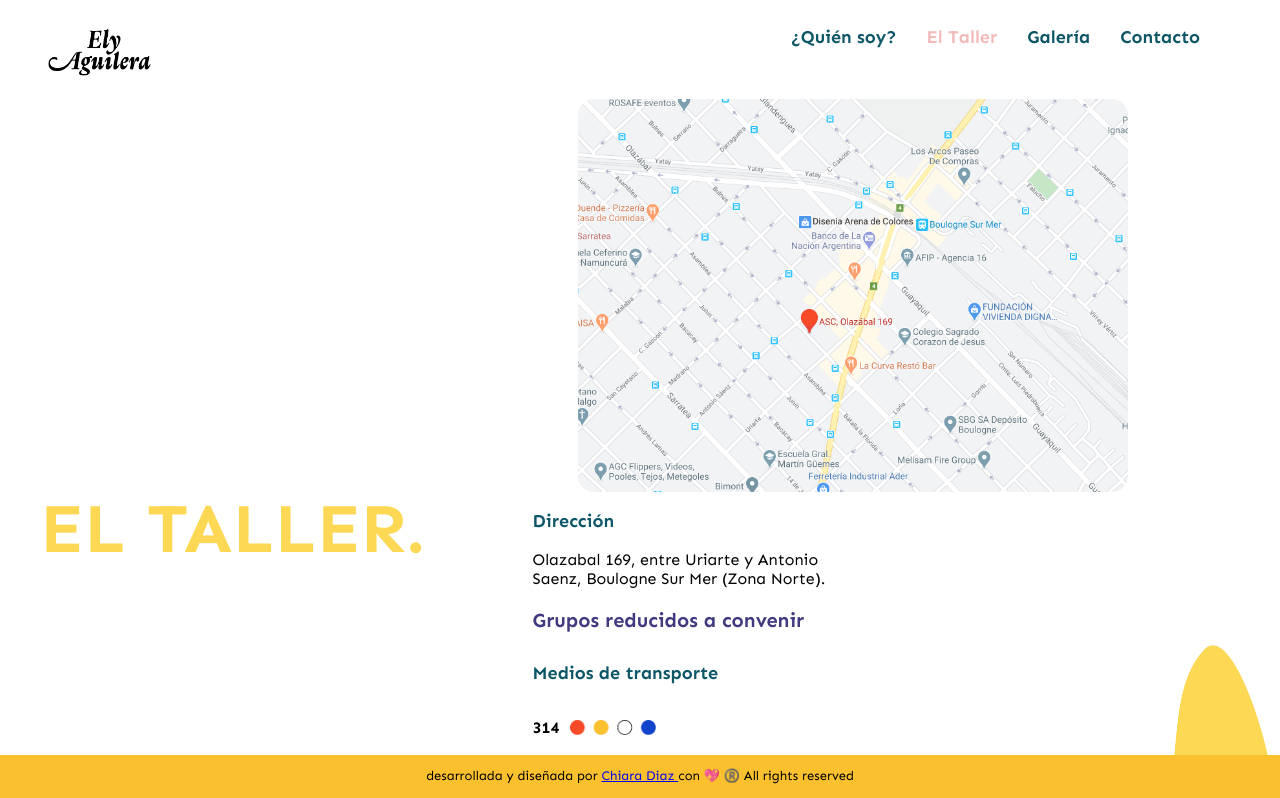
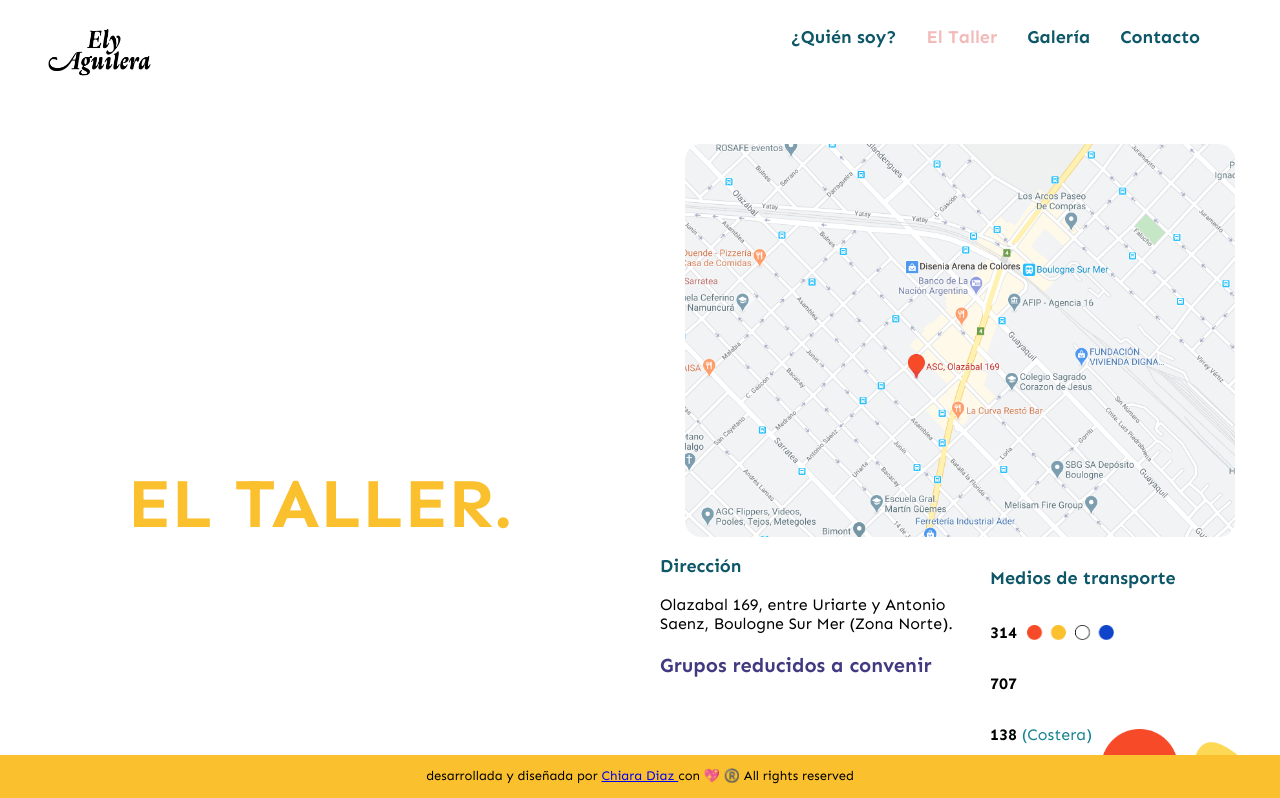
Before and after one commit to chiaradiaz1991/Ely-Aguilera-Website, a React (Create React App) app: page /information in a window 1280 px wide. Shown: the top 798 px of the page. Built offline with nearby package versions, Linux system fonts and the light colour scheme.

Commit message:
fix detailes

```diff
--- a/src/pages/Information/index.js
+++ b/src/pages/Information/index.js
@@ -1,6 +1,6 @@
 import React from "react";
 import map from "../../assets/map.png";
-import busColor from '../../assets/bus-color.png'
+import busColor from "../../assets/bus-color.png";
 
 const Information = () => {
   return (
@@ -9,19 +9,23 @@ const Information = () => {
         <h1 className="information-title-section">EL TALLER.</h1>
         <div className="map">
           <img src={map} alt="map" className="map-img" />
+          <div className="left-right-container">
+            <div className="left">
               <p className="address">Dirección</p>
               <p className="address-description">
-            Olazabal 169, entre Uriarte y Antonio Saenz, Boulogne Sur Mer (Zona
-            Norte).
+                Olazabal 169, entre Uriarte y Antonio Saenz, Boulogne Sur Mer
+                (Zona Norte).
               </p>
               <h3 className="groups">Grupos reducidos a convenir</h3>
+            </div>
+            <div className="right">
               <h3 className="transport">Medios de transporte</h3>
               <div className="bus">
                 <div className="bus-description">
                   <p className="bus-description-text">
                     <strong>314</strong>
                   </p>
-              <img src={busColor} alt="" className="image-bus-color"/>
+                  <img src={busColor} alt="" className="image-bus-color" />
                 </div>
                 <div className="bus-description">
                   <p className="bus-description-text">
@@ -46,6 +50,8 @@ const Information = () => {
               </div>
             </div>
           </div>
+        </div>
+      </div>
     </>
   );
 };
--- a/src/styles/components/scroll.scss
+++ b/src/styles/components/scroll.scss
@@ -7,6 +7,5 @@
     margin: 55px 10px;
     width: 45px;
     z-index: 200;
-
   }
 }
--- a/src/styles/pages/aboutMe.scss
+++ b/src/styles/pages/aboutMe.scss
@@ -17,7 +17,6 @@
   }
 
   .side-about {
-
     .ely-photo {
       margin: auto;
       display: flex;
@@ -75,6 +74,7 @@
     display: flex;
     flex-direction: row;
     width: 100%;
+    height: 80vh;
     justify-content: space-between;
     background-image: url('../../assets/aboutMe-background.png');
     background-repeat: no-repeat;
@@ -83,8 +83,8 @@
     .about-title-section {
       font-size: 70px;
       align-self: center;
-      margin-left: 40px;
       color: $red;
+      width: 50%;
     }
 
     .side-about {
--- a/src/styles/pages/contact.scss
+++ b/src/styles/pages/contact.scss
@@ -38,7 +38,7 @@
     flex-direction: column;
     width: 100%;
     justify-content: flex-start;
-    height: 80vh;
+    height: 75vh;
     background-image: url('../../assets/contact-background.png');
     background-repeat: no-repeat;
     background-size: 55%;
@@ -86,7 +86,6 @@
     .contact-title-section {
       font-size: 70px;
       align-self: center;
-      margin-left: 40px;
       color: $violet;
       width: 50%;
     }
--- a/src/styles/pages/information.scss
+++ b/src/styles/pages/information.scss
@@ -5,13 +5,13 @@
   justify-content: space-between;
   background-image: url('../../assets/information-background.png');
   background-repeat: no-repeat;
-  background-size: 30%;
+  background-size: 15%;
   background-position: right bottom;
   .information-title-section {
     font-size: 28px;
     align-self: center;
     text-align: center;
-    color: $yellow;
+    color: $dark-yellow;
   }
   .map {
     width: 350px;
@@ -21,6 +21,9 @@
       margin: auto;
       display: flex;
     }
+    .left-right-container {
+      padding-left: 30px;
+      .left {
         .address {
           width: 300px;
           font-weight: 600;
@@ -37,76 +40,8 @@
           color: $violet;
           font-weight: 600;
         }
-    .transport {
-      width: 300px;
-      margin-top: 30px;
-      font-size: 18px;
-      font-weight: 600;
-      color: $blue-green;
       }
-    .bus {
-      width: 300px;
-      display: flex;
-      flex-direction: column;
-      .bus-description {
-        display: flex;
-        flex-direction: row;
-        .bus-description-text {
-          color: $green;
-          margin-right: 10px;
-          strong {
-            color: black;
-          }
-        }
-        .image-bus-color {
-          height: 15px;
-          align-self: center;
-          margin-right: 30px;
-        }
-      }
-    }
-  }
-}
-
-@include respond(tablet) {
-  .main-container-info {
-    display: flex;
-    flex-direction: column;
-    width: 100%;
-    justify-content: space-between;
-    background-image: url('../../assets/information-background.png');
-    background-repeat: no-repeat;
-    background-size: 50%;
-    background-position: right bottom;
-    .information-title-section {
-      font-size: 38px;
-      align-self: center;
-      text-align: center;
-      color: $yellow;
-    }
-    .map {
-      margin: auto;
-      .map-img {
-        width: 400px;
-        margin: auto;
-        display: flex;
-      }
-      .address {
-        width: 300px;
-        font-weight: 600;
-        font-size: 18px;
-        color: $blue-green;
-      }
-      .address-description {
-        width: 300px;
-        font-size: 16px;
-      }
-      .groups {
-        width: 300px;
-        font-size: 20px;
-        color: $violet;
-        font-weight: 600;
-      }
+      .right {
         .transport {
           width: 300px;
           margin-top: 30px;
@@ -138,22 +73,98 @@
       }
     }
   }
+}
+
+@include respond(tablet) {
+  .main-container-info {
+    display: flex;
+    flex-direction: column;
+    width: 100%;
+    justify-content: space-between;
+    background-image: url('../../assets/information-background.png');
+    background-repeat: no-repeat;
+    background-size: 30%;
+    background-position: right bottom;
+    .information-title-section {
+      font-size: 38px;
+      align-self: center;
+      text-align: center;
+      color: $dark-yellow;
+    }
+    .map {
+      margin: auto;
+      .map-img {
+        width: 400px;
+        margin: auto;
+        display: flex;
+      }
+      .left-right-container {
+        .left {
+          .address {
+            width: 300px;
+            font-weight: 600;
+            font-size: 18px;
+            color: $blue-green;
+          }
+          .address-description {
+            width: 300px;
+            font-size: 16px;
+          }
+          .groups {
+            width: 300px;
+            font-size: 20px;
+            color: $violet;
+            font-weight: 600;
+          }
+        }
+        .right {
+          .transport {
+            width: 300px;
+            margin-top: 30px;
+            font-size: 18px;
+            font-weight: 600;
+            color: $blue-green;
+          }
+          .bus {
+            width: 300px;
+            display: flex;
+            flex-direction: column;
+            .bus-description {
+              display: flex;
+              flex-direction: row;
+              .bus-description-text {
+                color: $green;
+                margin-right: 10px;
+                strong {
+                  color: black;
+                }
+              }
+              .image-bus-color {
+                height: 15px;
+                align-self: center;
+                margin-right: 30px;
+              }
+            }
+          }
+        }
+      }
+    }
+  }
+}
 
 @include respond(desktop) {
   .main-container-info {
     display: flex;
     flex-direction: row;
     width: 100%;
+    height: 100%;
     justify-content: space-between;
-    background-image: url('../../assets/information-background.png');
-    background-repeat: no-repeat;
-    background-size: 25%;
-    background-position: right bottom;
+
     .information-title-section {
       font-size: 70px;
       align-self: center;
-      margin-left: 40px;
-      color: $yellow;
+      color: $dark-yellow;
+      width: 50%;
     }
     .map {
       width: 50%;
@@ -162,6 +173,12 @@
         margin: auto;
         display: flex;
       }
+      .left-right-container {
+        display: flex;
+        flex-direction: row;
+        justify-content: center;
+        .left {
+          margin-right: 30px;
           .address {
             font-weight: 600;
             font-size: 18px;
@@ -175,6 +192,9 @@
             color: $violet;
             font-weight: 600;
           }
+        }
+        .right {
+          padding-left: 30px;
           .transport {
             margin-top: 30px;
             font-size: 18px;
@@ -203,3 +223,5 @@
         }
       }
     }
+  }
+}
```
Also changed, not shown: src/assets/information-background.png. Lines whose indentation alone changed are shown as unchanged.
